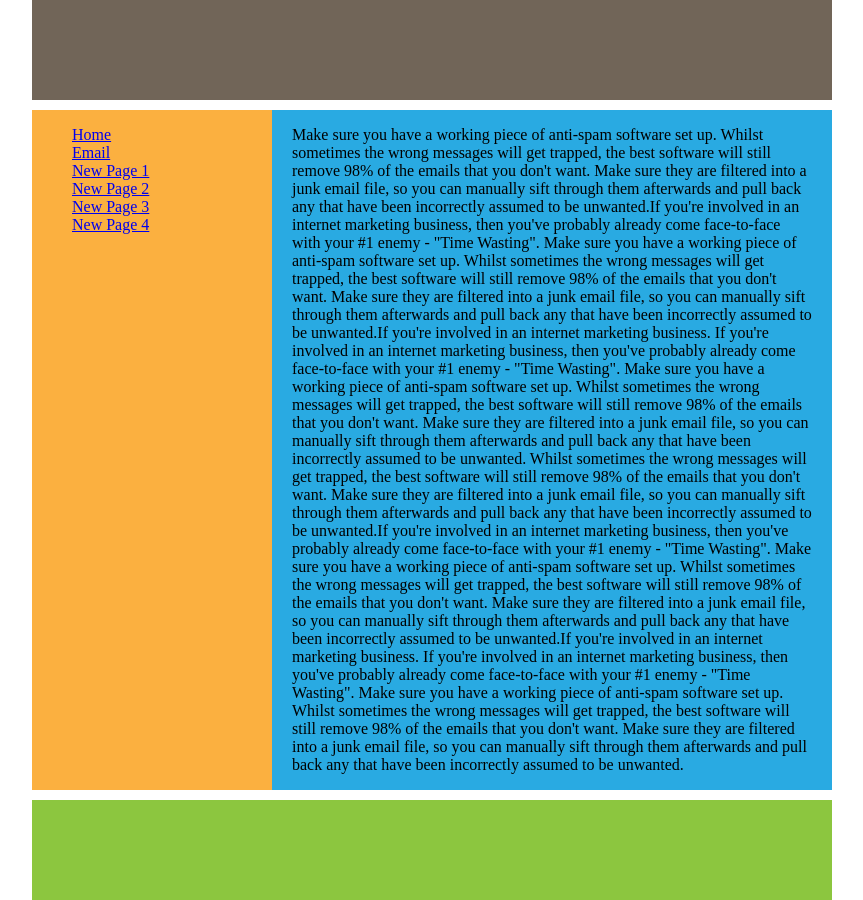
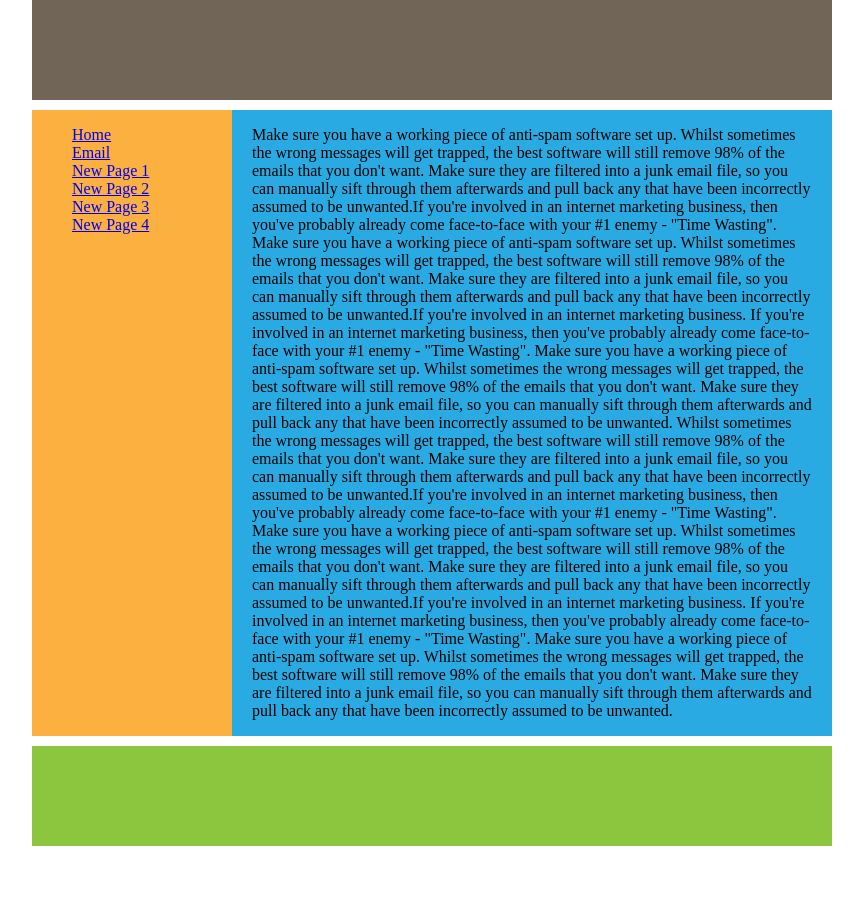
Before and after one commit to sergmi/responsive_web_design, a plain HTML site: page index_2.html in a window 1280 px wide. Shown: the whole page, without its empty margins (208-1071 px from the left). After the commit the page ends 846 px from the top, so only its background shows below. Drawn offline with Linux system fonts and the light colour scheme.

Commit message:
float layouts m2

```diff
--- a/css/style_2.css
+++ b/css/style_2.css
@@ -1,42 +1,56 @@
 body{
-margin:0;
+margin: 0 auto;
+width: 800px;
 }
 
 header{
-width:800px;
-height:100px;
-background-color:#716558;
-margin:0 auto 10px auto;
+width: 800px;
+height: 100px;
+float: left;
+background-color: #716558;
+margin: 0 auto 10px auto;
 }
 
-#wrapper{
-width:800px;
-margin:0 auto;
+.wrapper_2{
+width: 800px;
+float: left;
+background-color: #29AAE2;
+position: relative;
+overflow: hidden;
+}
 
-display: flex;
+.wrapper_1{
+width: 800px;
+float: left;
+background-color: #FBB040;
+position: relative;
+right: 600px;
 }
 
 ul{
-list-style-type:none;
+list-style-type: none;
 }
 
 aside{
-width:240px;
-background-color:#FBB040;
-float:left;
+width: 200px;
+background-color: #FBB040;
+float: left;
+position: relative;
+left: 600px;
 }
 
 article{
-width:520px;
-padding:0 20px;
-background-color:#29AAE2;
+width: 560px;
+padding: 0 20px;
+float: left;
+position: relative;
+left: 600px;
 }
 
-
-
 footer{
-width:800px;
-height:100px;
-background-color:#8CC63F;
-margin:10px auto 0 auto;
+width: 800px;
+height: 100px;
+float: left;
+background-color: #8CC63F;
+margin: 10px auto 0 auto;
 }
--- a/index_2.html
+++ b/index_2.html
@@ -9,7 +9,9 @@
 			<header>
 			</header>
 
-			<div id="wrapper">
+			<div class="wrapper_2">
+				<div class="wrapper_1">
+
 					<aside>
 						<ul>
 							<li><a href="#">Home</a></li>
@@ -55,6 +57,7 @@
 						</p>
 					</article>
 				</div>
+			</div>
 
 			<footer>
 			</footer>
```
Lines whose indentation alone changed are shown as unchanged.
